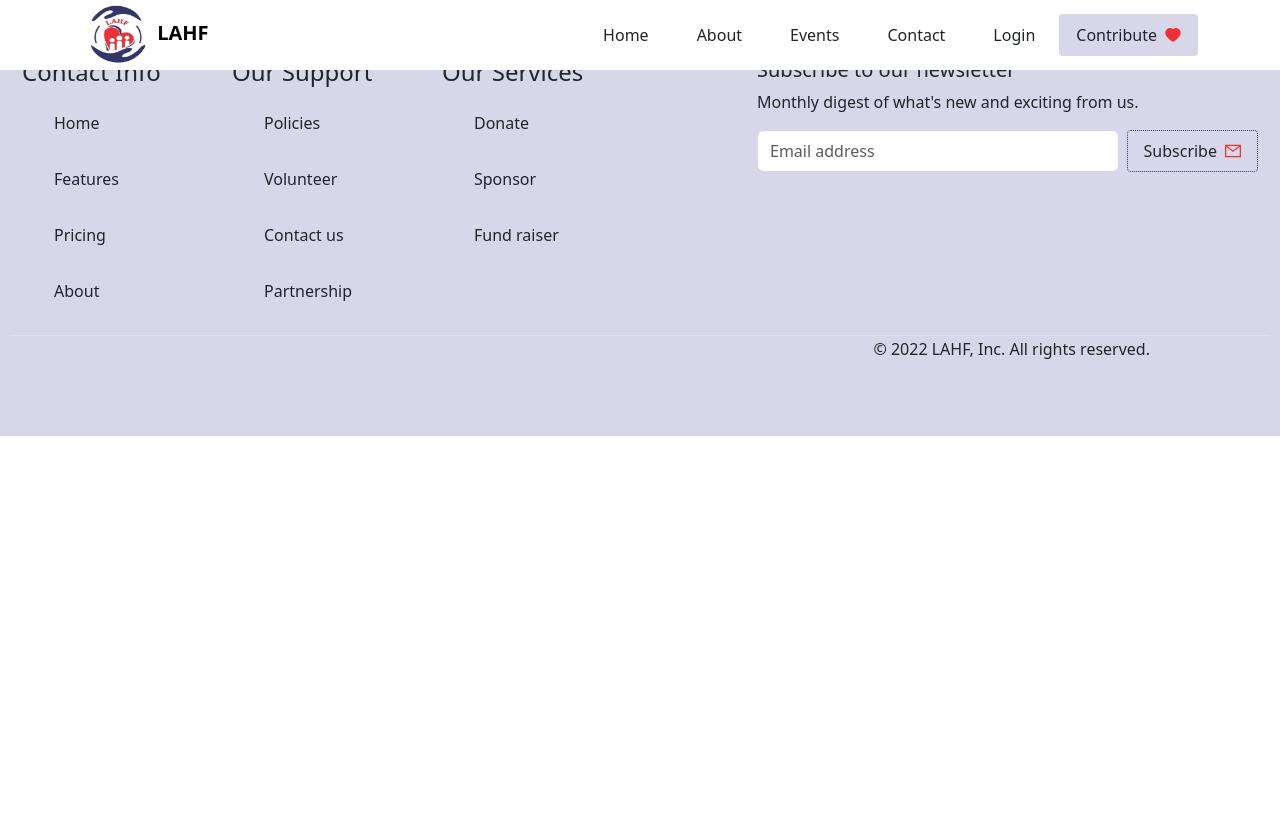
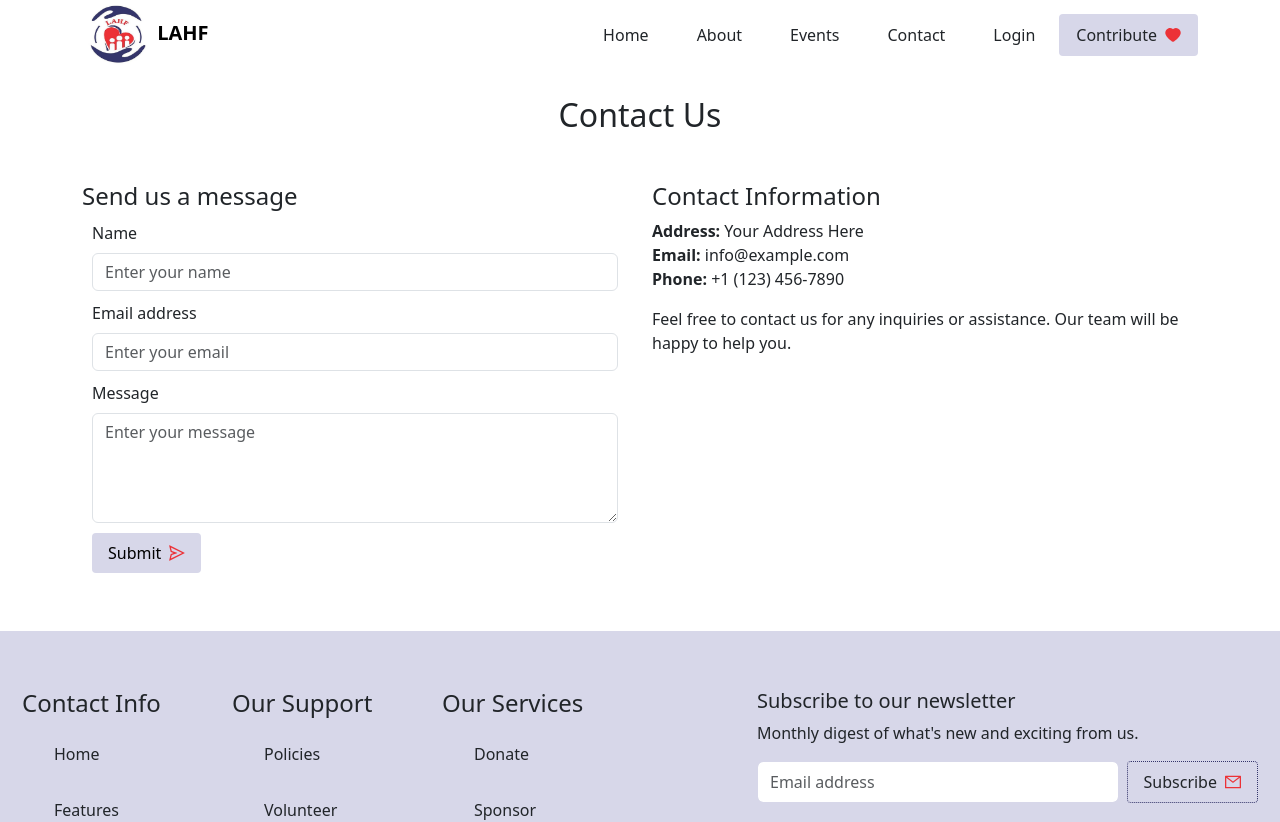
Before and after one commit to Love-Ambassador-Humanitarian-Foundation/main, a React (Create React App) app: page /#/contact in a window 1280 px wide. Before the commit this address led to /#/login. Shown: the top 822 px of the page. Before the commit the page ends 800 px from the top, so only its background shows below. Built offline with nearby package versions, Linux system fonts and the light colour scheme.

Commit message:
updated the landing and contact page

```diff
--- a/src/App.css
+++ b/src/App.css
@@ -36,13 +36,17 @@
     transform: rotate(360deg);
   }
 }
+
 .form-control:hover,
-.form-control:focus {
-  border-color: 1px solid #34356b !important;
-  box-shadow: 0 0 0 1px #34356b;
+.form-control:focus,
+.form-control:active {
+  box-shadow: none !important;
+  border-color: #34356b !important;
 }
 
+
 .ant-btn {
+  color:black;
   border-color: #34356b;
   background-color: #34356b;
   cursor: pointer;
@@ -63,6 +67,7 @@
 }
 
 /* Styles for the input border on hover */
+.ant-input-outlined,
 .ant-input:hover,
 .ant-input:focus,
 .ant-input:active {
--- a/src/App.js
+++ b/src/App.js
@@ -4,6 +4,7 @@ import HeaderComponent from './components/Header'; // Import the header componen
 import LandingPage from './pages/LandingPage'; // Import the landing page component
 import AboutPage from './pages/AboutPage';
 import EventsPage from './pages/Events';
+import ContactUsPage from './pages/ContactUsPage';
 import Footer from './components/Footer'; // Import the footer component
 import 'bootstrap/dist/css/bootstrap.min.css';
 import './App.css';
@@ -18,6 +19,7 @@ const App = () => {
           <Route path="/" element={<LandingPage Companyname={Companyname}/>} exact ></Route>
           <Route path="/about" element={<AboutPage Companyname={Companyname}/>} exact ></Route>
           <Route path="/events" element={<EventsPage Companyname={Companyname}/>} exact ></Route>
+          <Route path="/contact" element={<ContactUsPage Companyname={Companyname}/>} exact ></Route>
         </Routes>
         <Footer Companyname={Companyname} /> {/* Include the footer component */}
     </Router>
--- a/src/components/Header.js
+++ b/src/components/Header.js
@@ -51,7 +51,7 @@ const HeaderComponent = ({ Companyname }) => {
                             onClose={onClose}
                             open={isMenuOpen}
                             key={'left'}
-                            width={'90%'}
+                            width={'70%'}
                         >
                             <NavLink to="/" text="Home" className="active m-2" />
 
--- a/src/components/button.js
+++ b/src/components/button.js
@@ -58,7 +58,7 @@ const Button = (props) => {
       ) : (
         <BtnComponent
           className='btn'
-          style={buttonStyle}
+          style={{ border: '0px', color:'black',...buttonStyle}} // Include border style inline
           onClick={onClick}
           onMouseEnter={handleMouseEnter}
           onMouseLeave={handleMouseLeave}
--- a/src/pages/AboutPage.js
+++ b/src/pages/AboutPage.js
@@ -9,8 +9,8 @@ const AboutPage = () => {
 
     // Dummy data for team members
     const teamMembers = [
-        { name: 'John Doe', position: 'CEO', image: 'https://via.placeholder.com/150', description: 'Lorem ipsum dolor sit amet, consectetur adipiscing elit.' },
-        { name: 'Jane Smith', position: 'CTO', image: 'https://via.placeholder.com/150', description: 'Lorem ipsum dolor sit amet, consectetur adipiscing elit.' },
+        { name: 'Mr Ifeanyi Onyenoro', position: 'Co-Founder', image: 'https://via.placeholder.com/150', description: 'Lorem ipsum dolor sit amet, consectetur adipiscing elit.' },
+        { name: 'Mrs Esther Onyenoro', position: 'Co-Founder', image: 'https://via.placeholder.com/150', description: 'Lorem ipsum dolor sit amet, consectetur adipiscing elit.' },
         { name: 'Alice Johnson', position: 'Lead Developer', image: 'https://via.placeholder.com/150', description: 'Lorem ipsum dolor sit amet, consectetur adipiscing elit.' },
         { name: 'Bob Brown', position: 'Designer', image: 'https://via.placeholder.com/150', description: 'Lorem ipsum dolor sit amet, consectetur adipiscing elit.' },
         // Add more team members as needed
--- a/src/pages/ContactUsPage.js
+++ b/src/pages/ContactUsPage.js
@@ -0,0 +1,48 @@
+import React from 'react';
+import { Container, Row, Col, Form} from 'react-bootstrap';
+import {Button} from '../components/button';
+import { SendOutlined} from '@ant-design/icons';
+
+const ContactUsPage = () => {
+    return (
+        <Container className="py-5">
+            <h2 className="text-center mb-5 mt-5">Contact Us</h2>
+            <Row>
+                <Col md={6}>
+                    <h4>Send us a message</h4>
+                    <Form>
+                        <Form.Group controlId="formName"  style={{margin:'10px'}}>
+                            <Form.Label>Name</Form.Label>
+                            <Form.Control type="text" placeholder="Enter your name" />
+                        </Form.Group>
+
+                        <Form.Group controlId="formEmail"  style={{margin:'10px'}}>
+                            <Form.Label>Email address</Form.Label>
+                            <Form.Control type="email" placeholder="Enter your email" />
+                        </Form.Group>
+
+                        <Form.Group controlId="formMessage"  style={{margin:'10px'}}>
+                            <Form.Label>Message</Form.Label>
+                            <Form.Control as="textarea" rows={4} placeholder="Enter your message" />
+                        </Form.Group>
+
+                        <Button onClick={()=>({})} text="Submit" icon={<SendOutlined style={{ color: '#ec3237' }} />} style={{margin:'10px'}} />
+                    </Form>
+                </Col>
+                <Col md={6}>
+                    <h4>Contact Information</h4>
+                    <p>
+                        <strong>Address:</strong> Your Address Here<br />
+                        <strong>Email:</strong> info@example.com<br />
+                        <strong>Phone:</strong> +1 (123) 456-7890<br />
+                    </p>
+                    <p>
+                        Feel free to contact us for any inquiries or assistance. Our team will be happy to help you.
+                    </p>
+                </Col>
+            </Row>
+        </Container>
+    );
+};
+
+export default ContactUsPage;
--- a/src/pages/LandingPage.js
+++ b/src/pages/LandingPage.js
@@ -1,5 +1,6 @@
 import React, { useState, useEffect } from 'react';
 import { Container, Card, Row, Col } from 'react-bootstrap';
+import { Modal, Card as AntCard} from 'antd';
 import LandingPageImg from '../assets/landingimg.jpg';
 import VolunteerImg from '../assets/volunteerimg.jpg';
 import { HeartFilled, BookFilled, ArrowRightOutlined, PlusOutlined} from '@ant-design/icons';
@@ -22,6 +23,9 @@ import { Navigation, Pagination, Autoplay } from 'swiper/modules';
 
 const LandingPage = ({Companyname}) => {
     const [isMobile, setIsMobile] = useState(window.innerWidth < 768);
+    // Modal state
+    const [visible, setVisible] = useState(false);
+    const [currentactivitiy, setCurrentActivity] = useState(null);
     const slide_inner_item_style = {
         background: '#fff',
         borderRadius: '4px',
@@ -96,11 +100,21 @@ const LandingPage = ({Companyname}) => {
       SetImgHeight(imgHeight);
       setIsMobile(window.innerWidth < 768);
     };
+
     const images = [
         { img: img1 },
         { img: 'https://images.unsplash.com/photo-1517841905240-472988babdf9?ixlib=rb-1.2.1&ixid=MnwxMjA3fDB8MHxwaG90by1wYWdlfHx8fGVufDB8fHx8&auto=format&fit=crop&w=1170&q=80' },
         { img: img1 },
         { img: 'https://images.unsplash.com/photo-1517841905240-472988babdf9?ixlib=rb-1.2.1&ixid=MnwxMjA3fDB8MHxwaG90by1wYWdlfHx8fGVufDB8fHx8&auto=format&fit=crop&w=1170&q=80' }
+    ];
+    const activities = [
+        { title: 'Donations', description: '$400K+', color:'#044a18' },
+        { title: 'Funds', description: 'N1m+',color:'green'  },
+        { title: 'Volunteers', description: '29',color:'orange'  },
+        { title: 'Communities', description: '3',color:'#04364a'  },
+        { title: 'Seminars', description: '7',color:'red'  },
+        { title: 'Branches', description: '1',color:'orangered'  }
+        // Add more achievements as needed
     ];
 
     const [image, setImage] = useState(images.length > 0 ? images[0].img : '');
@@ -113,6 +127,16 @@ const LandingPage = ({Companyname}) => {
             console.error(`Index ${index} is out of bounds for images array`);
         }
     };
+    // Show modal with achievement details
+    const showModal = (activity) => {
+        setCurrentActivity(activity);
+        setVisible(true);
+    };
+
+    // Hide modal
+    const handleCancel = () => {
+          setVisible(false);
+      };
 
     useEffect(() => {
         setHeights();
@@ -149,6 +173,37 @@ const LandingPage = ({Companyname}) => {
                 <Button to='/about' text='Learn More' icon={<BookFilled style={{ color: '#ec3237' }} />}></Button>
                 </div>
             </Container>
+            <div className="row mt-3">
+                <div className="col" style={{alignContent:'center'}}>
+                    <Row className='p-1 m-0 ms-auto'>
+                        {activities.map((activity, index) => (
+                            <Col key={index} xs={6} sm={4} md={3} lg={2} className='mb-2'>
+                                <AntCard
+                                    hoverable
+                                    onClick={() => showModal(activity)}
+                                    style={{padding:'0px',borderRadius:'0%'}}
+                                >
+                                    <Card.Body className='p-0'>
+                                        <Card.Title>
+                                            <h6 className="text-dark fw-bold">{activity.title}</h6>
+                                        </Card.Title>
+                                        <h2 className="fw-bold" style={{'color':activity.color}}>{activity.description}</h2>
+                                    </Card.Body>
+                                </AntCard>
+                            </Col>
+                        ))}
+                    </Row>
+                    <Modal
+                        title={currentactivitiy ? currentactivitiy.title : ''}
+                        visible={visible}
+                        onCancel={handleCancel}
+                        footer={null}
+                    >
+                        {currentactivitiy ? <p>{currentactivitiy.description}</p> : null}
+                    </Modal>
+                </div>
+            </div>
+
             <h5 className="text-center text-dark fw-bold mt-4">Activities</h5>
             <Row className='row m-2' style={{backgroundColor: 'whitesmoke'}}>
 
```
Also changed, not shown: src/pages/Login.js (added), src/pages/Payment.js (added), src/pages/SignUp.js (added), 1 other file (tests, documents, lock files or other folders).
